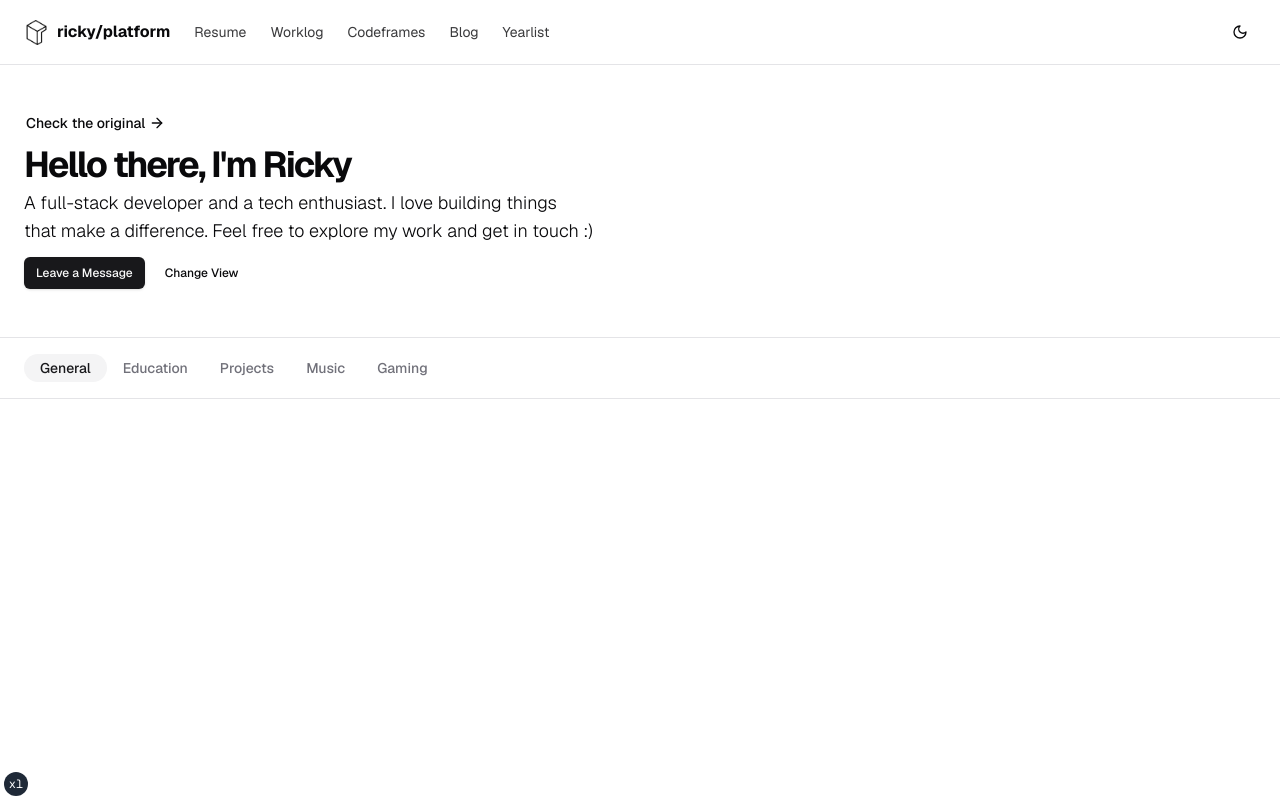
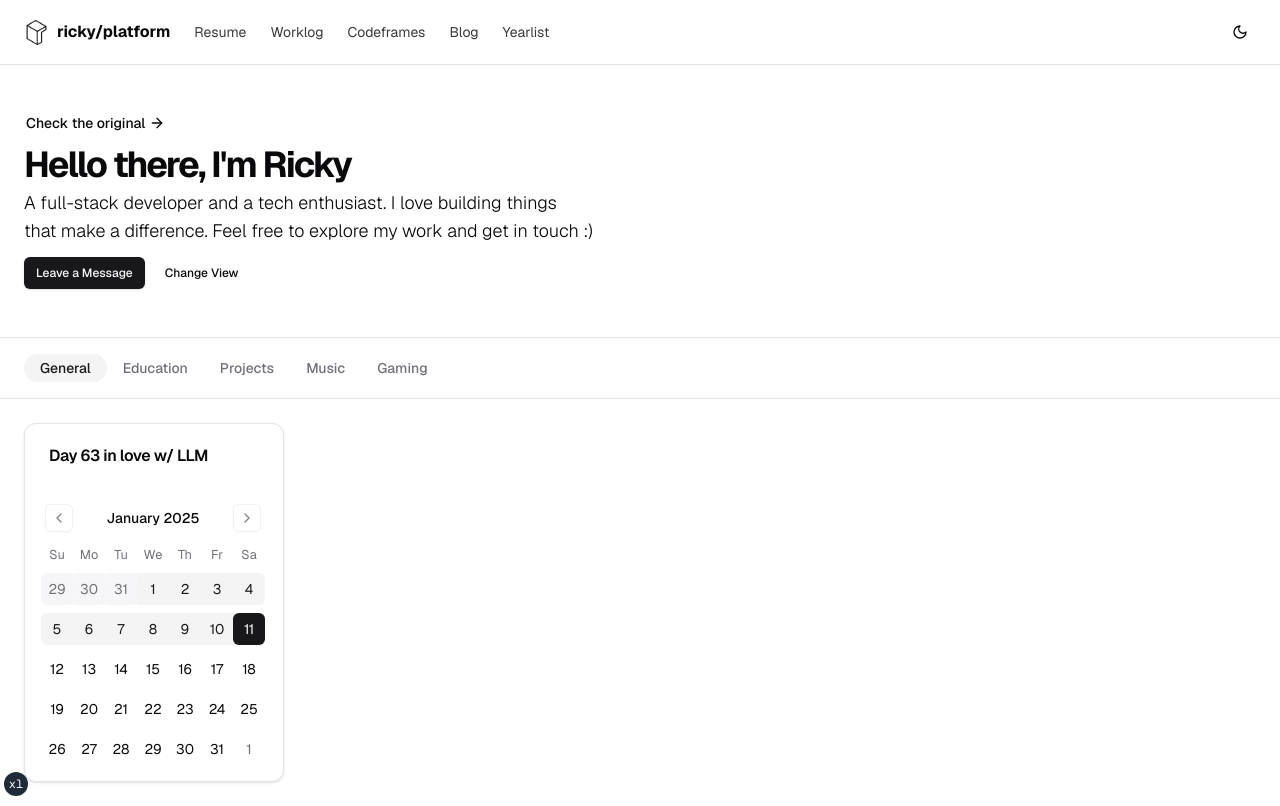
Before and after one commit to igloo-9/nihao-woshiricky, a Next.js app: page / in a window 1280 px wide. Built offline with nearby package versions, Linux system fonts and the light colour scheme.

Commit message:
feat: setup cards holder section for general section and include the first card which is the love calendar

```diff
--- a/app/page.js
+++ b/app/page.js
@@ -9,6 +9,8 @@ import {
   PageHeaderHeading,
 } from '@/components/page-header'
 import { ExamplesNav } from '@/components/examples-nav'
+import { CardsDemo } from '@/components/cards'
+
 import { Button } from '@/components/ui/button'
 
 export default function IndexPage() {
@@ -39,6 +41,13 @@ export default function IndexPage() {
           </div>
         </div>
       </div>
+      <div className="container-wrapper pl-6">
+        <div className="container py-6">
+          <section className="hidden md:block [&>div]:p-0">
+            <CardsDemo />
+          </section>
+        </div>
+      </div>
     </>
   )
 }
--- /dev/null
+++ b/components/cards/calendar.jsx
@@ -0,0 +1,31 @@
+'use client'
+
+import { addDays, differenceInDays } from 'date-fns'
+
+import { Calendar } from '@/components/ui/calendar'
+import { Card, CardContent, CardHeader, CardTitle } from '@/components/ui/card'
+
+const start = new Date(2024, 10, 9)
+const today = new Date()
+const daysDifference = differenceInDays(today, start)
+
+export function CardsCalendar() {
+  return (
+    <Card className="max-w-[260px]">
+      <CardHeader>
+        <CardTitle>Day {daysDifference} in love w/ LLM</CardTitle>
+      </CardHeader>
+      <CardContent className="p-1">
+        <Calendar
+          numberOfMonths={1}
+          mode="range"
+          defaultMonth={today}
+          selected={{
+            from: start,
+            to: today,
+          }}
+        />
+      </CardContent>
+    </Card>
+  )
+}
--- /dev/null
+++ b/components/cards/index.jsx
@@ -0,0 +1,13 @@
+import { CardsCalendar } from '@/components/cards/calendar'
+
+export function CardsDemo() {
+  return (
+    <div className="md:grids-col-2 grid md:gap-4 lg:grid-cols-10 xl:grid-cols-11 xl:gap-4">
+      <div className="space-y-4 lg:col-span-6 xl:col-span-5 xl:space-y-4">
+        <div className="hidden gap-1 sm:grid-cols-[260px_1fr] md:grid">
+          <CardsCalendar />
+        </div>
+      </div>
+    </div>
+  )
+}
--- /dev/null
+++ b/components/ui/calendar.jsx
@@ -0,0 +1,72 @@
+"use client";
+import * as React from "react"
+import { ChevronLeft, ChevronRight } from "lucide-react"
+import { DayPicker } from "react-day-picker"
+
+import { cn } from "@/lib/utils"
+import { buttonVariants } from "@/components/ui/button"
+
+function Calendar({
+  className,
+  classNames,
+  showOutsideDays = true,
+  ...props
+}) {
+  return (
+    (<DayPicker
+      showOutsideDays={showOutsideDays}
+      className={cn("p-3", className)}
+      classNames={{
+        months: "flex flex-col sm:flex-row space-y-4 sm:space-x-4 sm:space-y-0",
+        month: "space-y-4",
+        caption: "flex justify-center pt-1 relative items-center",
+        caption_label: "text-sm font-medium",
+        nav: "space-x-1 flex items-center",
+        nav_button: cn(
+          buttonVariants({ variant: "outline" }),
+          "h-7 w-7 bg-transparent p-0 opacity-50 hover:opacity-100"
+        ),
+        nav_button_previous: "absolute left-1",
+        nav_button_next: "absolute right-1",
+        table: "w-full border-collapse space-y-1",
+        head_row: "flex",
+        head_cell:
+          "text-muted-foreground rounded-md w-8 font-normal text-[0.8rem]",
+        row: "flex w-full mt-2",
+        cell: cn(
+          "relative p-0 text-center text-sm focus-within:relative focus-within:z-20 [&:has([aria-selected])]:bg-accent [&:has([aria-selected].day-outside)]:bg-accent/50 [&:has([aria-selected].day-range-end)]:rounded-r-md",
+          props.mode === "range"
+            ? "[&:has(>.day-range-end)]:rounded-r-md [&:has(>.day-range-start)]:rounded-l-md first:[&:has([aria-selected])]:rounded-l-md last:[&:has([aria-selected])]:rounded-r-md"
+            : "[&:has([aria-selected])]:rounded-md"
+        ),
+        day: cn(
+          buttonVariants({ variant: "ghost" }),
+          "h-8 w-8 p-0 font-normal aria-selected:opacity-100"
+        ),
+        day_range_start: "day-range-start",
+        day_range_end: "day-range-end",
+        day_selected:
+          "bg-primary text-primary-foreground hover:bg-primary hover:text-primary-foreground focus:bg-primary focus:text-primary-foreground",
+        day_today: "bg-accent text-accent-foreground",
+        day_outside:
+          "day-outside text-muted-foreground aria-selected:bg-accent/50 aria-selected:text-muted-foreground",
+        day_disabled: "text-muted-foreground opacity-50",
+        day_range_middle:
+          "aria-selected:bg-accent aria-selected:text-accent-foreground",
+        day_hidden: "invisible",
+        ...classNames,
+      }}
+      components={{
+        IconLeft: ({ className, ...props }) => (
+          <ChevronLeft className={cn("h-4 w-4", className)} {...props} />
+        ),
+        IconRight: ({ className, ...props }) => (
+          <ChevronRight className={cn("h-4 w-4", className)} {...props} />
+        ),
+      }}
+      {...props} />)
+  );
+}
+Calendar.displayName = "Calendar"
+
+export { Calendar }
--- /dev/null
+++ b/components/ui/card.jsx
@@ -0,0 +1,50 @@
+import * as React from "react"
+
+import { cn } from "@/lib/utils"
+
+const Card = React.forwardRef(({ className, ...props }, ref) => (
+  <div
+    ref={ref}
+    className={cn("rounded-xl border bg-card text-card-foreground shadow", className)}
+    {...props} />
+))
+Card.displayName = "Card"
+
+const CardHeader = React.forwardRef(({ className, ...props }, ref) => (
+  <div
+    ref={ref}
+    className={cn("flex flex-col space-y-1.5 p-6", className)}
+    {...props} />
+))
+CardHeader.displayName = "CardHeader"
+
+const CardTitle = React.forwardRef(({ className, ...props }, ref) => (
+  <div
+    ref={ref}
+    className={cn("font-semibold leading-none tracking-tight", className)}
+    {...props} />
+))
+CardTitle.displayName = "CardTitle"
+
+const CardDescription = React.forwardRef(({ className, ...props }, ref) => (
+  <div
+    ref={ref}
+    className={cn("text-sm text-muted-foreground", className)}
+    {...props} />
+))
+CardDescription.displayName = "CardDescription"
+
+const CardContent = React.forwardRef(({ className, ...props }, ref) => (
+  <div ref={ref} className={cn("p-6 pt-0", className)} {...props} />
+))
+CardContent.displayName = "CardContent"
+
+const CardFooter = React.forwardRef(({ className, ...props }, ref) => (
+  <div
+    ref={ref}
+    className={cn("flex items-center p-6 pt-0", className)}
+    {...props} />
+))
+CardFooter.displayName = "CardFooter"
+
+export { Card, CardHeader, CardFooter, CardTitle, CardDescription, CardContent }
--- a/package.json
+++ b/package.json
@@ -19,12 +19,14 @@
     "@radix-ui/react-tooltip": "^1.1.6",
     "class-variance-authority": "^0.7.1",
     "clsx": "^2.1.1",
+    "date-fns": "^4.1.0",
     "geist": "^1.3.1",
     "jotai": "^2.11.0",
     "lucide-react": "^0.471.0",
     "next": "15.1.4",
     "next-themes": "^0.4.4",
     "react": "^19.0.0",
+    "react-day-picker": "^8.10.1",
     "react-dom": "^19.0.0",
     "tailwind-merge": "^2.6.0",
     "tailwindcss-animate": "^1.0.7"
```
Also changed, not shown: 1 other file (tests, documents, lock files or other folders).
